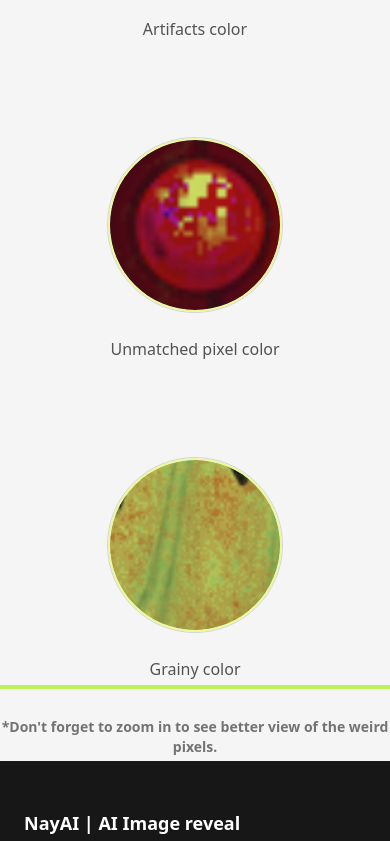
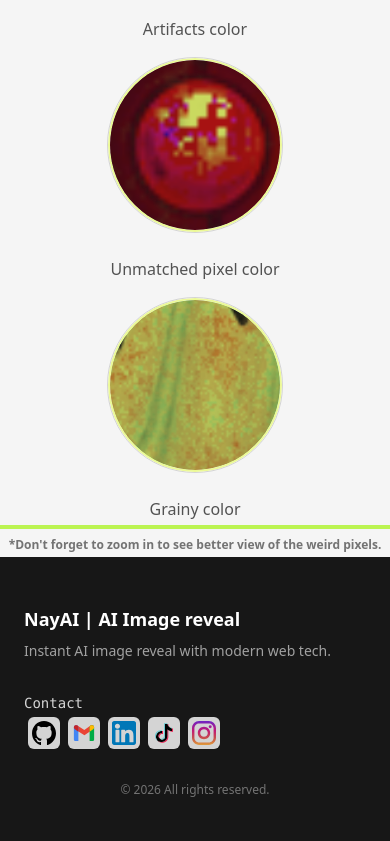
Before and after one commit to Araya05s/NayAI, a React (Vite) app in the folder NayAI/: page / in a window 390 px wide. Shown: the part 3058-3899 px from the top of the page. Built offline with nearby package versions, Linux system fonts and the light colour scheme.

Commit message:
Bug fixes at responsiveness in Hint section

```diff
--- a/NayAI/src/sections/Howto.tsx
+++ b/NayAI/src/sections/Howto.tsx
@@ -11,7 +11,7 @@ const steps = [
 const Howto = () => {
   return (
     <section
-        id="hint" className="bg-neutral-100 text-neutral-900 pt-12">
+        id="hint" className="bg-neutral-100 text-neutral-900 pt-12 overflow-hidden">
       <div className="mb-4">
           <h2 className="bg-neutral-300 py-12 text-center text-4xl font-semibold text-neutral-700">
             How to spot AI Image?
@@ -21,7 +21,7 @@ const Howto = () => {
           The image is definitely AI generated if the image has either one or more of the following:
           </p>
 
-      <div className=" max-w-5xl mx-auto px-6 flex flex-col md:flex-row justify-center gap-24">
+      <div className=" max-w-5xl mx-auto px-6 flex flex-col md:flex-row justify-center lg:gap-24 gap-4">
         {steps.map(step => (
           <div key={step.id} className="group text-center">
             <div className="relative mx-auto w-44 h-44 rounded-full border border-neutral-300 overflow-hidden transition-transform duration-300 group-hover:scale-110">
@@ -41,8 +41,8 @@ const Howto = () => {
           </div>
         ))}
       </div>
-      <div className="bg-lime-300 mt-1 mb-6 py-0.5 px-50"/>
-      <div className="py-1 text-center text-sm font-semibold text-neutral-500">
+      <div className="bg-lime-300 mt-1 lg:mb-6 mb-1 py-0.5 px-50"/>
+      <div className="py-1 text-center lg:text-sm text-xs font-semibold text-neutral-500">
         <p>*Don't forget to zoom in to see better view of the weird pixels.</p>
       </div>
     </section>
```
